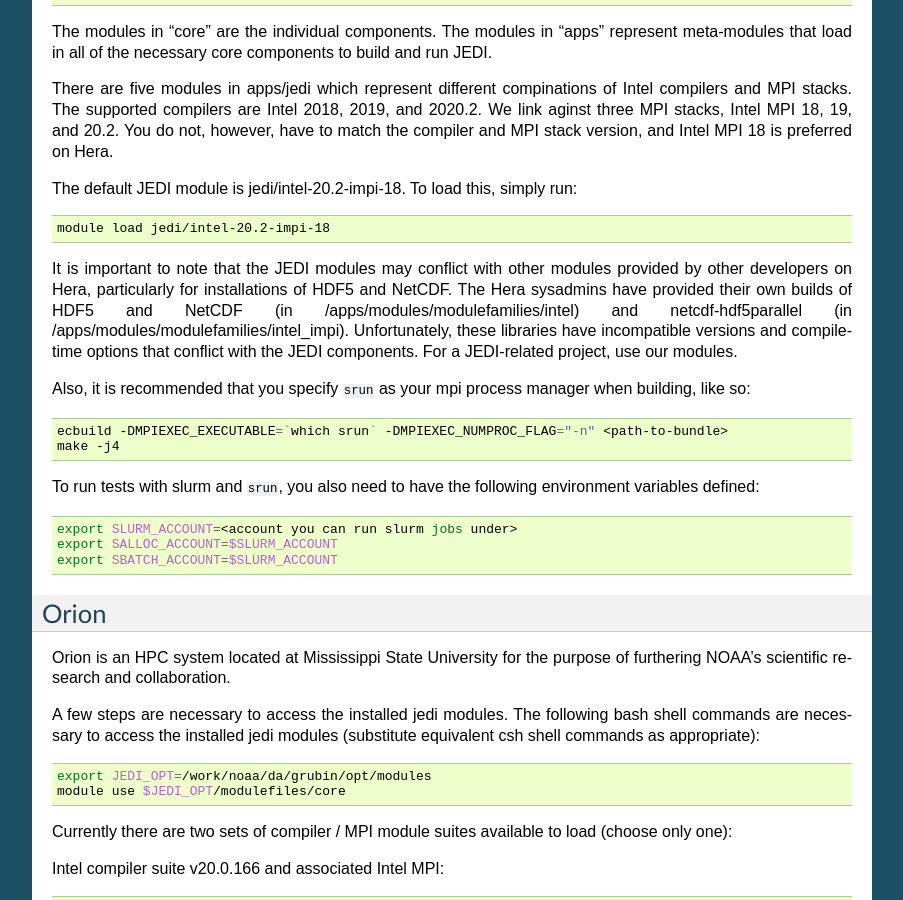
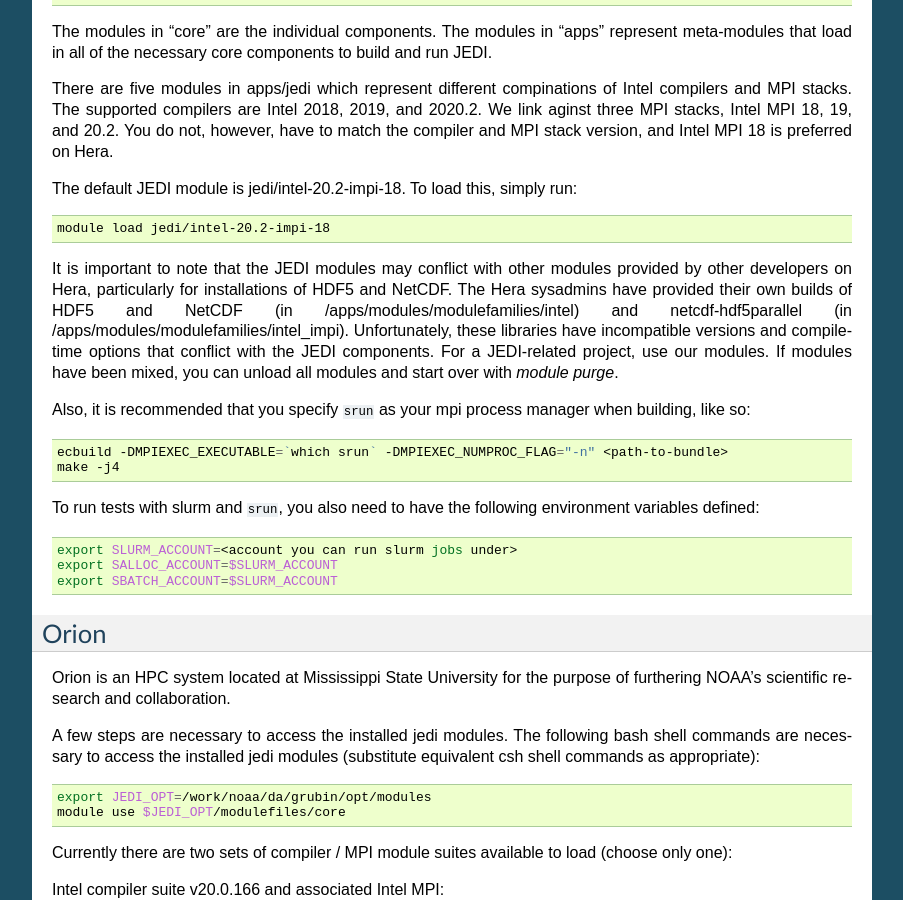
Before and after one commit to JCSDA/jedi-docs, a Sphinx documentation site: the page built from docs/using/jedi_environment/modules.rst, in a window 1280 px wide and 900 px high, scrolled down 2312 px. Shown: the whole window, without its empty margins (198-1101 px from the left). Built offline with Sphinx 7.4.7, drawn with Linux system fonts in a browser that asks for light colours.

Commit message:
Added module purge mention

```diff
--- a/docs/using/jedi_environment/modules.rst
+++ b/docs/using/jedi_environment/modules.rst
@@ -137,6 +137,7 @@
 HDF5 and NetCDF (in /apps/modules/modulefamilies/intel) and netcdf-hdf5parallel
 (in /apps/modules/modulefamilies/intel_impi). Unfortunately, these libraries have incompatible versions and compile-time
 options that conflict with the JEDI components. For a JEDI-related project, use our modules.
+If modules have been mixed, you can unload all modules and start over with *module purge*.
 
 Also, it is recommended that you specify :code:`srun` as your mpi process manager when building, like so:
 
```
